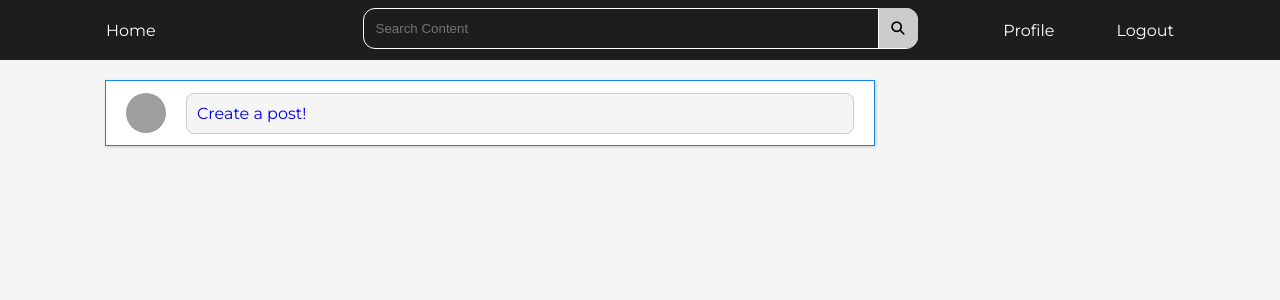
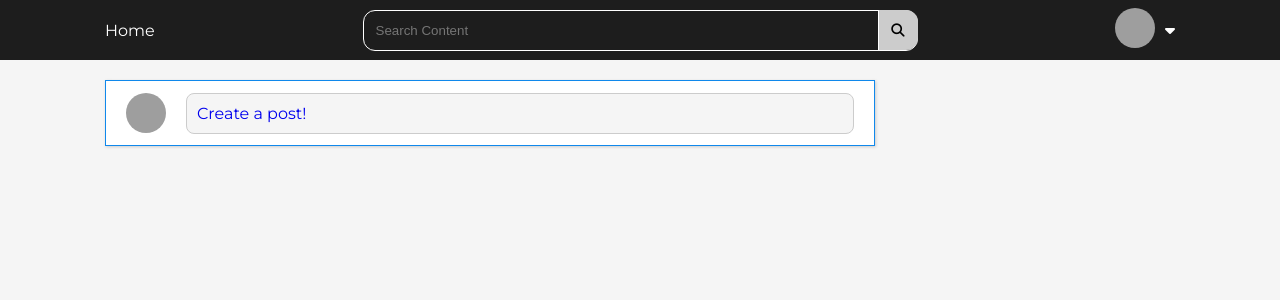
Before and after one commit to Arc-Data/BlogAppV2, a Django app: page / in a window 1280 px wide. Shown: the top 300 px of the page. Run offline with Django 4.2, Linux system fonts and the light colour scheme; the visitor is signed in with stand-in values (Sample User, id 1); data that the repository does not hold is empty; some libraries are stand-ins or nearby versions; grey boxes are pictures that could not be loaded.

Commit message:
Profile Dropdown added

```diff
--- a/static/css/style.css
+++ b/static/css/style.css
@@ -42,6 +42,7 @@ nav {
 	grid-template-columns: 1fr 2fr 1fr;
 
 	justify-content: center;
+	align-items: center;
 
 }
 
@@ -69,14 +70,26 @@ nav {
 	display: flex;
 	gap: 20px;
 	justify-content: flex-end;
+	align-items: center;
+}
+
+.nav-profile {
+	display: flex;
+	align-items: center;
+	gap: 10px;
+	position: relative;
+}
+
+
+.nav-profile:hover i {
+	color: #1088eb;
 }
 
 .nav-link {
-	display: block;
-	height: 100%;
-	padding: 21px;
+	padding: 8px 20px;
 	color: white;
 }
+
 
 .search-submit {
 	position: absolute;
--- a/templates/navbar.html
+++ b/templates/navbar.html
@@ -24,8 +24,35 @@
 
 		<div class = "nav-links">
 			{% if user.is_authenticated %}
-			<a href = "{% url 'profile'  request.user.profile.slug  %}" class = "nav-link">Profile</a>
-			<a href = "{% url 'account_logout' %}" class = "nav-link">Logout</a>
+			<!-- <a href = "{% url 'profile'  request.user.profile.slug  %}" class = "nav-link"> -->
+			<span class = "nav-link nav-profile">
+				<a href = "{% url 'profile'  request.user.profile.slug  %}" class = "">
+					<img src = "{{ request.user.profile.profile_pic.url}}" class = "md-icon profile-icon">
+				</a>
+				<i class="fa-solid fa-caret-down"></i>
+				<div class = "nav-dropdown">
+					<div class = "dropdown-link">
+						<i class="fa-solid fa-user"></i>
+						<a href = "{% url 'profile'  request.user.profile.slug  %}">Profile</a>
+					</div>
+					<div class = "dropdown-link">
+						<i class="fa-solid fa-envelope"></i>
+						<a href = "#">Notifications</a>
+					</div>
+					<div class = "dropdown-link">
+						<i class="fa-solid fa-gear"></i>
+						<a href = "#">Settings</a>
+					</div>
+					<div class = "dropdown-link">
+						<i class="fa-solid fa-arrow-right-from-bracket"></i>
+						<a href = "{% url 'account_logout' %}">Logout</a>
+					</div>
+
+				</div>
+			</span>
+
+			<!-- </a> -->
+
 			{% else %}
 			<a href = "{% url 'account_signup' %}" class = "nav-link">Sign Up</a>
 			<a href = "{% url 'account_login' %}" class = "nav-link">Login</a>
```
Also changed, not shown: other parts of static/css/style.css (+38 -0 lines).
